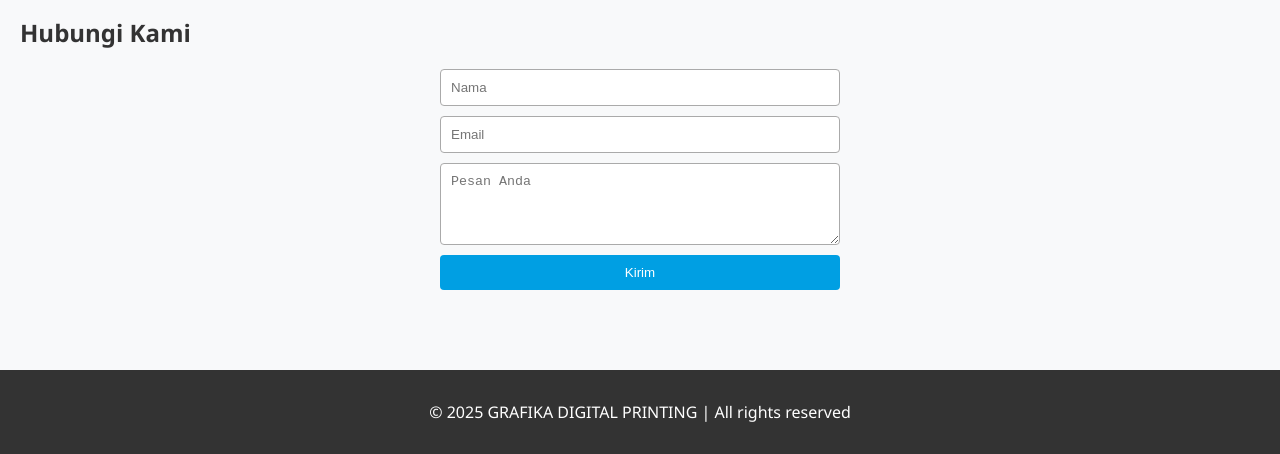
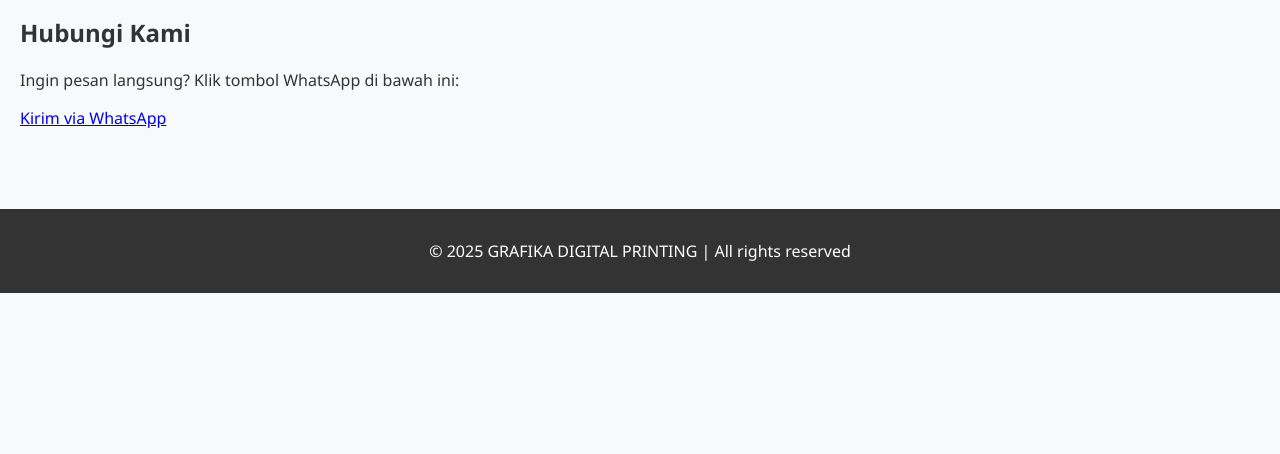
Before and after one commit to grafikadigitalprinting/web, a plain HTML site: page index.html in a window 1280 px wide. Shown: the part 683-1137 px from the top of the page. After the commit the page ends 976 px from the top, so only its background shows below. Drawn offline with Linux system fonts and the light colour scheme.

Commit message:
Update index.html

```diff
--- a/index.html
+++ b/index.html
@@ -4,8 +4,8 @@
   <meta charset="UTF-8">
   <meta name="viewport" content="width=device-width, initial-scale=1">
   <title>GRAFIKA DIGITAL PRINTING</title>
-  <link rel="icon" type="image/x-icon" href="logo.ico" />
   <link rel="stylesheet" href="style.css">
+  <link rel="icon" href="assets/logo.ico" type="image/x-icon">
 </head>
 <body>
   <header>
@@ -45,12 +45,8 @@
 
     <section id="kontak">
       <h2>Hubungi Kami</h2>
-      <form id="contact-form">
-        <input type="text" placeholder="Nama" required>
-        <input type="email" placeholder="Email" required>
-        <textarea placeholder="Pesan Anda" rows="4" required></textarea>
-        <button type="submit">Kirim</button>
-      </form>
+      <p>Ingin pesan langsung? Klik tombol WhatsApp di bawah ini:</p>
+      <a href="https://wa.me/6282138162302" target="_blank" class="wa-button">Kirim via WhatsApp</a>
     </section>
   </main>
 
```
